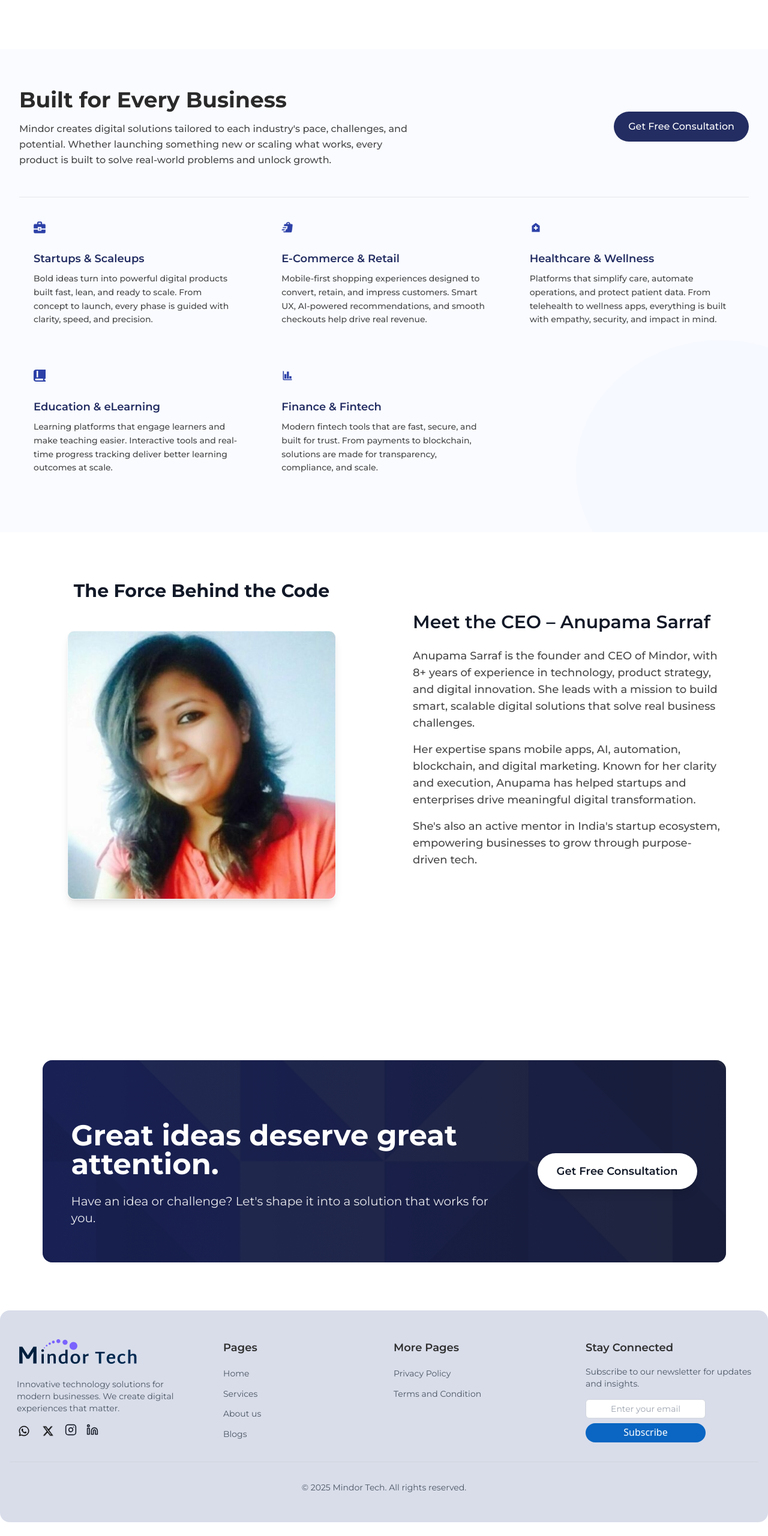
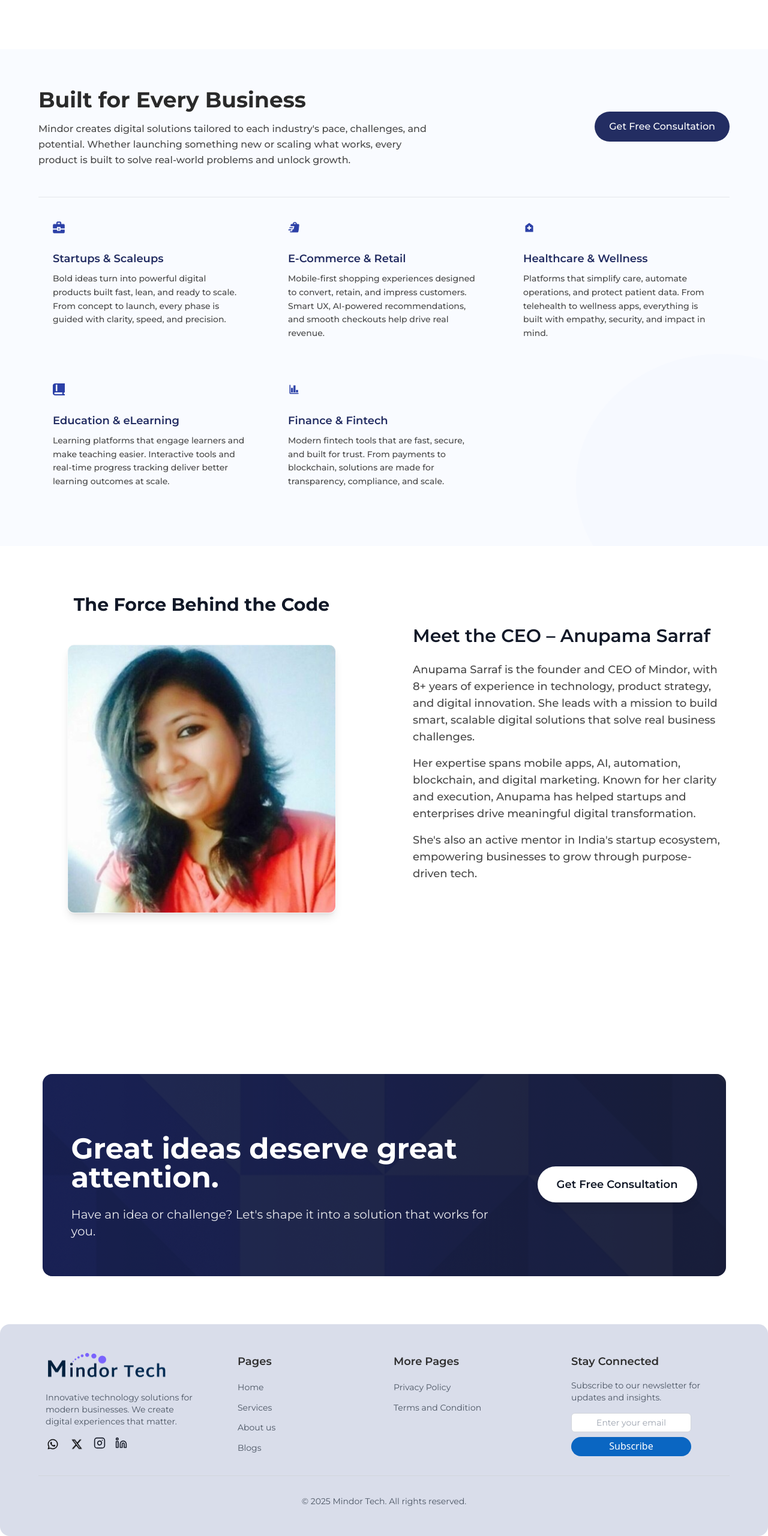
Before and after one commit to rastogi30/Mindor-tech, a Next.js app: page / in a window 1280 px wide. Shown: the part 4444-7004 px from the top of the page at 60% size. Before the commit the page ends 6981 px from the top, so only its background shows below. Built offline with nearby package versions, Linux system fonts and the light colour scheme.

Commit message:
minor fixes

```diff
--- a/src/components/Business.tsx
+++ b/src/components/Business.tsx
@@ -284,7 +284,7 @@ const Business: React.FC<BusinessProps> = ({ variant = 'business' }) => {
 
   return (
 <section className="py-16 px-4 sm:px-6 lg:px-8 relative" style={{ backgroundColor: '#F9FBFF' }}>
-  <div className="max-w-7xl mx-auto w-full">
+  <div className="max-w-6xl mx-auto w-full">
         <div className="flex flex-col lg:flex-row lg:items-start lg:justify-between mb-12 space-y-6 lg:space-y-0">
           <div className="lg:max-w-2xl">
             <h2 className="text-3xl sm:text-4xl font-bold mb-4" style={{ color: '#2A2A2A' }}>
--- a/src/components/Footer.tsx
+++ b/src/components/Footer.tsx
@@ -7,7 +7,7 @@ import Logo from "../../public/assets/Logo.png"
 const Footer = () => {
   return (
     <footer className="w-full py-12 px-4 rounded-2xl" style={{ backgroundColor: '#D9DDEA' }}>
-      <div className="w-full mx-auto">
+      <div className="max-w-6xl mx-auto">
         <div className="grid grid-cols-1 md:grid-cols-2 lg:grid-cols-4 gap-8">
           <div className="col-span-1 lg:col-span-1">
             <div className="flex items-center space-x-2 mb-4 lg:ml-3">
```
